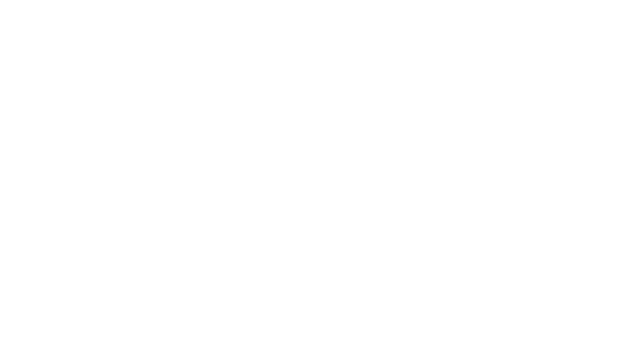
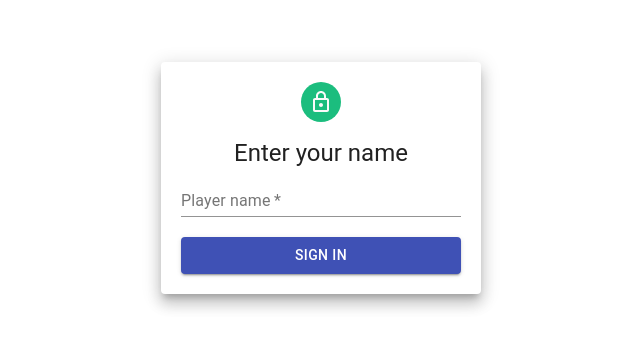
Before and after one commit to sLokhin/otus-repo-react, a React app: page /login in a window 1280 px wide. Shown: the part 230-578 px from the top of the page, without its empty margins (319-959 px from the left). Built offline with nearby package versions, Linux system fonts and the light colour scheme.

Commit message:
fix routing

```diff
--- a/src/Components/App/App.tsx
+++ b/src/Components/App/App.tsx
@@ -28,7 +28,7 @@ const reducer = (state: AppState, action): AppState => {
     case "LOGIN":
       return {
         ...state,
-        name: action.name,
+        name: action.payload.name,
         isAuth: true,
       };
     case "LOGOUT":
--- a/src/Components/NameForm/NameForm.tsx
+++ b/src/Components/NameForm/NameForm.tsx
@@ -36,7 +36,7 @@ export const NameForm: FC<NameFormProps> = (props: NameFormProps) => {
 
   const {
     onSubmit = (name: string): void => {
-      dispatch({ type: "LOGIN", name: name });
+      dispatch({ type: "LOGIN", payload: { name } });
     },
   } = props;
 
--- /dev/null
+++ b/src/Routing/LoginRoute.tsx
@@ -0,0 +1,20 @@
+import React, { FC } from "react";
+import { Route, Redirect } from "react-router-dom";
+
+interface LoginRouteProps {
+  isAuth: boolean;
+  path: string;
+  exact: boolean;
+  children: React.ReactNode;
+}
+
+export const LoginRoute: FC<LoginRouteProps> = (props: LoginRouteProps) => {
+  const { isAuth, path, exact, children } = props;
+  return (
+    <Route
+      path={path}
+      exact={exact}
+      render={() => (isAuth ? <Redirect to="/" /> : children)}
+    ></Route>
+  );
+};
--- a/src/Routing/AuthRoute.tsx
+++ b/src/Routing/MainRoute.tsx
@@ -1,19 +1,20 @@
 import React, { FC } from "react";
 import { Route, Redirect } from "react-router-dom";
 
-interface AuthFormProps {
+interface MainRouteProps {
   isAuth: boolean;
   path: string;
+  exact: boolean;
   children: React.ReactNode;
 }
 
-export const AuthRoute: FC<AuthFormProps> = (props: AuthFormProps) => {
-  const { isAuth, path, children } = props;
+export const MainRoute: FC<MainRouteProps> = (props: MainRouteProps) => {
+  const { isAuth, path, exact, children } = props;
   console.log("AUTH ROUTER...  ", isAuth);
   return (
     <Route
       path={path}
-      exact
+      exact={exact}
       render={() => (isAuth ? children : <Redirect to="/login" />)}
     ></Route>
   );
--- a/src/Routing/Routes.tsx
+++ b/src/Routing/Routes.tsx
@@ -2,7 +2,8 @@ import React, { FC, Fragment, useContext, useEffect } from "react";
 import { BrowserRouter, Switch, Route, Redirect } from "react-router-dom";
 import { LoginPage } from "../Pages/LoginPage";
 import { GamePage } from "../Pages/GamePage";
-import { AuthRoute } from "./AuthRoute";
+import { MainRoute } from "./MainRoute";
+import { LoginRoute } from "./LoginRoute";
 import { AppContext } from "../Components/App/App";
 import { getPlayerName, isLoggedIn } from "../API/auth";
 
@@ -12,12 +13,14 @@ export const Routes: FC = () => {
   console.log("STATE  ", state);
 
   useEffect(() => {
+    console.log("USE EFFECT");
     (async () => {
+      console.log("USE EFFECT EXECUTE");
       dispatch({ type: "LOADING_START" });
       const isLogged = await isLoggedIn();
       const name = getPlayerName();
       if (isLogged) {
-        dispatch({ type: "LOGIN", name: name });
+        dispatch({ type: "LOGIN", payload: { name } });
       } else {
         dispatch({ type: "LOGOUT" });
       }
@@ -25,7 +28,7 @@ export const Routes: FC = () => {
     })();
   }, []);
 
-  console.log("RENDERING...  ", isAuth, isLoading);
+  console.log("RENDERING...  ", isAuth, isLoading, state.name);
   return (
     <Fragment>
       {isLoading ? (
@@ -33,13 +36,15 @@ export const Routes: FC = () => {
       ) : (
         <BrowserRouter>
           <Switch>
-            <AuthRoute isAuth={isAuth} path="/">
+            <MainRoute isAuth={isAuth} path="/" exact>
               <GamePage />
-            </AuthRoute>
-            <Route path="/login" exact>
+            </MainRoute>
+            <LoginRoute isAuth={isAuth} path="/login" exact>
               <LoginPage />
+            </LoginRoute>
+            <Route path="*">
+              <Redirect to="/"></Redirect>
             </Route>
-            <Redirect to="/"></Redirect>
           </Switch>
         </BrowserRouter>
       )}
```
